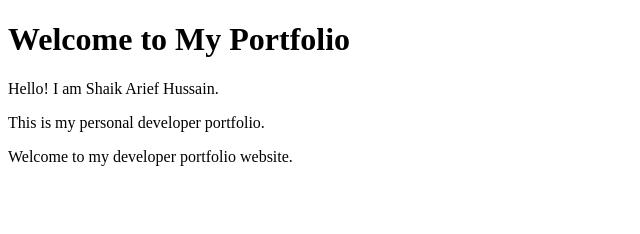
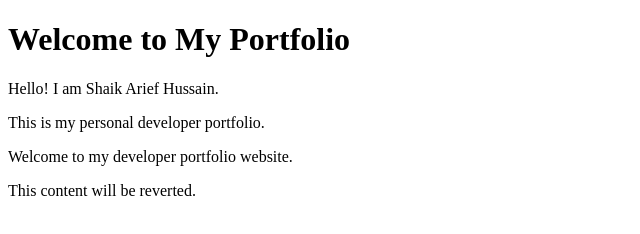
Before and after one commit to ARIEF-SHAIK/DevPortfolio, a plain HTML site: page index.html in a window 1280 px wide. Shown: the whole page, without its empty margins (0-640 px from the left). Drawn offline with Linux system fonts and the light colour scheme.

Commit message:
Add temporary homepage content

```diff
--- a/index.html
+++ b/index.html
@@ -10,3 +10,4 @@
 </body>
 </html>
     <p>Welcome to my developer portfolio website.</p>
+    <p>This content will be reverted.</p>
```
